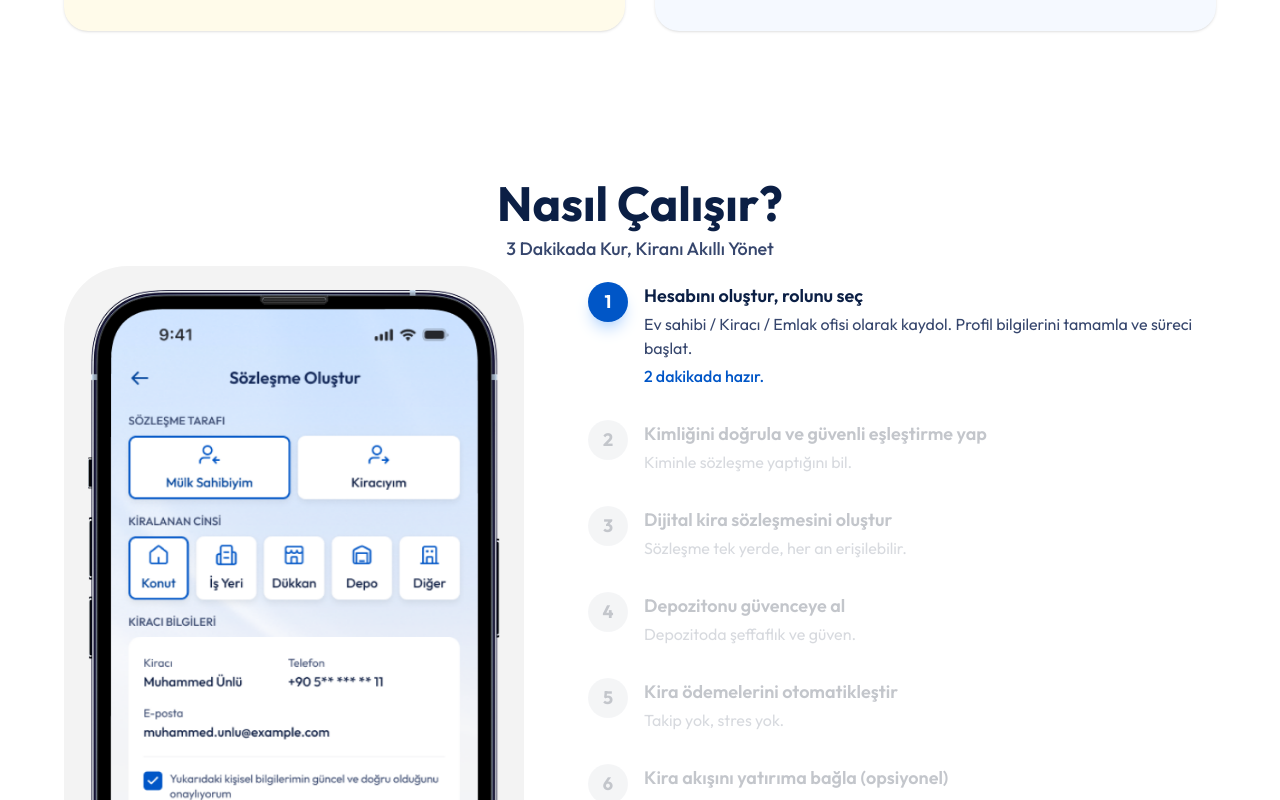
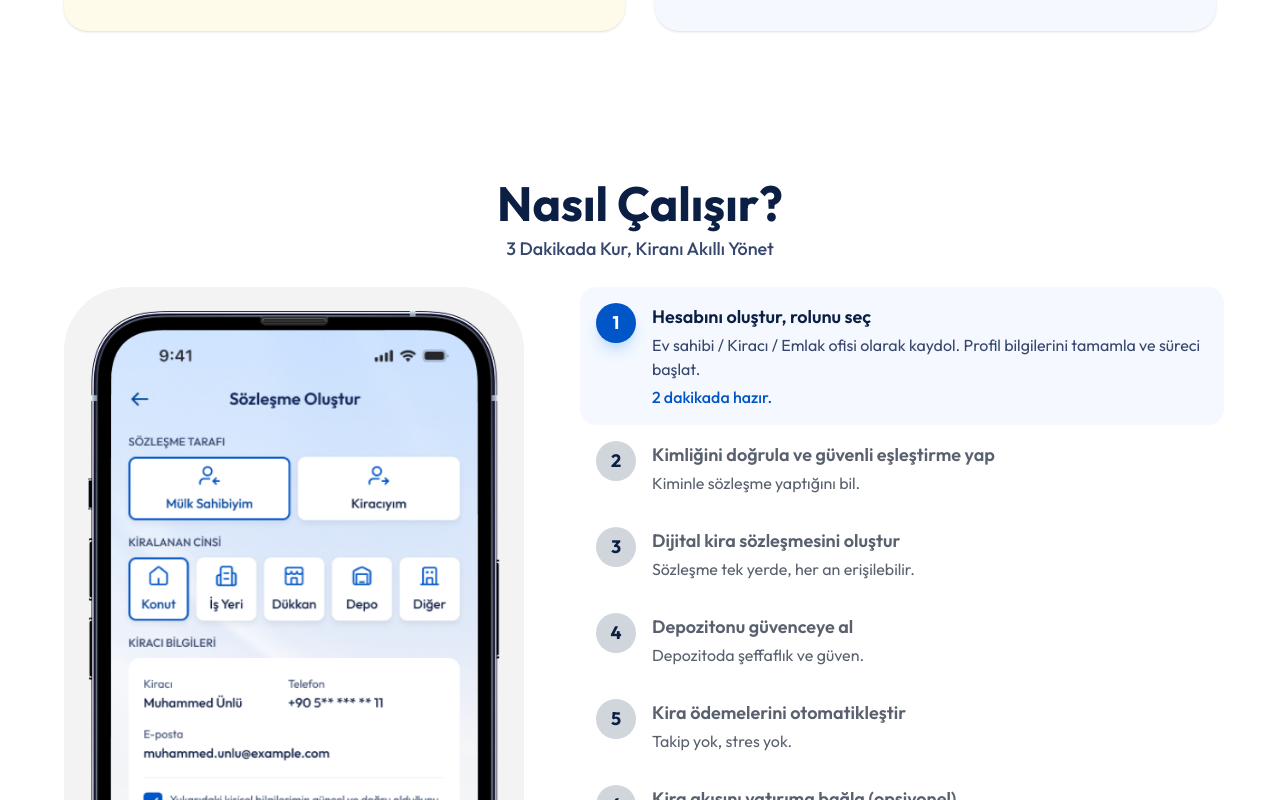
Before and after one commit to Muhammedreyz/kiram-web-static, a React (Vite) app: page / in a window 1280 px wide. Shown: the part 2340-3140 px from the top of the page. Built offline with nearby package versions, Linux system fonts and the light colour scheme.

Commit message:
Updated UserTypeInfoSection.tsx

```diff
--- a/src/screens/KiramLp/sections/CallToActionSection/CallToActionSection.tsx
+++ b/src/screens/KiramLp/sections/CallToActionSection/CallToActionSection.tsx
@@ -54,7 +54,7 @@ export const CallToActionSection = (): JSX.Element => {
       >
         {features.map((feature, index) => (
           <div key={index} className="flex items-center gap-2">
-            <CheckIcon className="w-4 h-4 sm:w-5 sm:h-5 text-[#98acc3]" />
+            <CheckIcon className="w-4 h-4 sm:w-5 sm:h-5 text-[#22c55e]" />
             <span className="[font-family:'Kumbh_Sans',Helvetica] font-normal text-[#98acc3] text-xs sm:text-[13px] text-center tracking-[0] leading-[16px] whitespace-nowrap">
               {feature.text}
             </span>
--- a/src/screens/KiramLp/sections/FAQSection/FAQSection.tsx
+++ b/src/screens/KiramLp/sections/FAQSection/FAQSection.tsx
@@ -45,7 +45,7 @@ export const FAQSection = (): JSX.Element => {
         isInView ? "opacity-100 translate-y-0" : "opacity-0 translate-y-8"
       }`}
     >
-      <div className="w-full max-w-[1440px] mx-auto flex flex-col items-center gap-8 sm:gap-12">
+      <div className="w-full max-w-[960px] mx-auto flex flex-col items-center gap-8 sm:gap-12">
       <h2 className="[font-family:'Outfit',Helvetica] font-bold text-[#0b1f45] text-3xl sm:text-4xl lg:text-5xl text-center tracking-[0] leading-[1.25]">
         Sık Sorulan Sorular
       </h2>
--- a/src/screens/KiramLp/sections/FooterSection/FooterSection.tsx
+++ b/src/screens/KiramLp/sections/FooterSection/FooterSection.tsx
@@ -1,6 +1,12 @@
-import { Facebook, Twitter, Instagram, Linkedin } from "lucide-react";
+import { Facebook, Instagram, Linkedin } from "lucide-react";
 import kiramWhite from "../../../../img/kiram-white.svg";
 import patternBg from "../../../../img/Frame_4205927.png";
+
+const XIcon = ({ className }: { className?: string }) => (
+  <svg viewBox="0 0 300 271" fill="currentColor" className={className}>
+    <path d="m236 0h46l-101 115 118 156h-92.6l-72.5-94.8-83 94.8h-46l107-123-113-148h94.9l65.5 86.6zm-16.1 244h25.5l-165-218h-27.4z" />
+  </svg>
+);
 
 export const FooterSection = (): JSX.Element => {
   return (
@@ -32,8 +38,8 @@ export const FooterSection = (): JSX.Element => {
             <a href="#" aria-label="Facebook" rel="noopener noreferrer" className="w-10 h-10 rounded-full bg-white/10 hover:bg-white/20 flex items-center justify-center transition-colors">
               <Facebook className="w-5 h-5 text-white" />
             </a>
-            <a href="#" aria-label="Twitter" rel="noopener noreferrer" className="w-10 h-10 rounded-full bg-white/10 hover:bg-white/20 flex items-center justify-center transition-colors">
-              <Twitter className="w-5 h-5 text-white" />
+            <a href="#" aria-label="X" rel="noopener noreferrer" className="w-10 h-10 rounded-full bg-white/10 hover:bg-white/20 flex items-center justify-center transition-colors">
+              <XIcon className="w-4 h-4 text-white" />
             </a>
             <a href="#" aria-label="Instagram" rel="noopener noreferrer" className="w-10 h-10 rounded-full bg-white/10 hover:bg-white/20 flex items-center justify-center transition-colors">
               <Instagram className="w-5 h-5 text-white" />
--- a/src/screens/KiramLp/sections/UserTypeInfoSection/UserTypeInfoSection.tsx
+++ b/src/screens/KiramLp/sections/UserTypeInfoSection/UserTypeInfoSection.tsx
@@ -1,4 +1,4 @@
-import { useRef, useState, useEffect, useCallback, useMemo } from "react";
+import { useRef, useState, useCallback } from "react";
 import nasilCalisir1 from "../../../../img/nasil-calisir-1.png";
 
 const steps = [
@@ -49,15 +49,12 @@ const steps = [
 ];
 
 export const UserTypeInfoSection = (): JSX.Element => {
-  const sectionRef = useRef<HTMLDivElement>(null);
   const stepsListRef = useRef<HTMLDivElement>(null);
   const stepRefs = useRef<(HTMLButtonElement | null)[]>([]);
   const [activeStep, setActiveStep] = useState(0);
   const [prevStep, setPrevStep] = useState(0);
-  const [userClicked, setUserClicked] = useState(false);
-  const clickTimeoutRef = useRef<ReturnType<typeof setTimeout> | null>(null);
 
-  const direction = useMemo(() => (activeStep >= prevStep ? 1 : -1), [activeStep, prevStep]);
+  const direction = activeStep >= prevStep ? 1 : -1;
 
   const scrollActiveIntoView = useCallback((index: number) => {
     const el = stepRefs.current[index];
@@ -78,65 +75,15 @@ export const UserTypeInfoSection = (): JSX.Element => {
       setPrevStep(prev);
       return index;
     });
-    setUserClicked(true);
     scrollActiveIntoView(index);
-
-    if (clickTimeoutRef.current) clearTimeout(clickTimeoutRef.current);
-    clickTimeoutRef.current = setTimeout(() => {
-      setUserClicked(false);
-    }, 2000);
   }, [scrollActiveIntoView]);
-
-  const handleScroll = useCallback(() => {
-    if (userClicked) return;
-
-    const section = sectionRef.current;
-    if (!section) return;
-
-    const rect = section.getBoundingClientRect();
-    const sectionHeight = section.offsetHeight;
-    const viewportHeight = window.innerHeight;
-    const scrolled = -rect.top;
-    const scrollableDistance = sectionHeight - viewportHeight;
-
-    if (scrolled < 0 || scrollableDistance <= 0) {
-      setActiveStep(0);
-      return;
-    }
-
-    const progress = Math.min(1, Math.max(0, scrolled / scrollableDistance));
-    const newStep = Math.min(steps.length - 1, Math.floor(progress * steps.length));
-
-    setActiveStep((prev) => {
-      if (prev !== newStep) {
-        setPrevStep(prev);
-        requestAnimationFrame(() => scrollActiveIntoView(newStep));
-      }
-      return newStep;
-    });
-  }, [userClicked, scrollActiveIntoView]);
-
-  useEffect(() => {
-    window.addEventListener("scroll", handleScroll, { passive: true });
-    handleScroll();
-    return () => window.removeEventListener("scroll", handleScroll);
-  }, [handleScroll]);
-
-  useEffect(() => {
-    return () => {
-      if (clickTimeoutRef.current) clearTimeout(clickTimeoutRef.current);
-    };
-  }, []);
 
   return (
     <section
-      ref={sectionRef}
       id="nasil-calisir"
-      style={{ height: `${steps.length * 100}vh` }}
-      className="relative w-full"
+      className="relative w-full bg-white"
       aria-label="Nasıl çalışır adımları"
     >
-      <div className="sticky top-0 h-screen w-full flex flex-col bg-white">
       <div className="flex flex-col items-center gap-2 w-full pt-8 sm:pt-12 pb-4 sm:pb-6 px-5">
         <h2 className="[font-family:'Outfit',Helvetica] font-bold text-[#0b1f45] text-3xl sm:text-4xl lg:text-5xl text-center leading-[1.25]">
           Nasıl Çalışır?
@@ -146,7 +93,7 @@ export const UserTypeInfoSection = (): JSX.Element => {
         </p>
       </div>
 
-        <div className="flex-1 min-h-0 flex flex-col lg:flex-row items-center lg:items-stretch max-w-[1440px] w-full mx-auto px-5 sm:px-8 lg:px-16 gap-6 lg:gap-16 pb-6 sm:pb-8">
+      <div className="flex flex-col lg:flex-row items-center lg:items-stretch max-w-[1440px] w-full mx-auto px-5 sm:px-8 lg:px-16 gap-6 lg:gap-16 pb-12 sm:pb-16">
         <div className="flex-shrink-0 flex items-center justify-center lg:w-[420px] xl:w-[460px]">
           <div className="relative w-[220px] sm:w-[280px] lg:w-full bg-[#F3F3F3] rounded-[40px] sm:rounded-[48px] lg:rounded-[64px] p-3 sm:p-4 lg:p-6 flex items-center justify-center overflow-hidden">
             {steps.map((step, index) => {
@@ -195,22 +142,24 @@ export const UserTypeInfoSection = (): JSX.Element => {
           ref={stepsListRef}
           className="flex-1 flex flex-col justify-start lg:justify-center gap-0 overflow-y-auto lg:overflow-visible min-h-0 scroll-smooth"
         >
-            {steps.map((step, index) => (
+          {steps.map((step, index) => {
+            const isActive = index === activeStep;
+            return (
               <button
                 key={step.number}
                 ref={(el) => { stepRefs.current[index] = el; }}
                 type="button"
                 onClick={() => handleStepClick(index)}
-                className={`text-left py-2.5 sm:py-3 lg:py-4 transition-all duration-500 cursor-pointer rounded-xl px-2 -mx-2 hover:bg-gray-50 flex-shrink-0 ${
-                  index === activeStep ? "opacity-100" : "opacity-40 hover:opacity-60"
+                className={`text-left py-2.5 sm:py-3 lg:py-4 transition-all duration-500 cursor-pointer px-3 sm:px-4 -mx-2 flex-shrink-0 rounded-[16px] ${
+                  isActive ? "bg-[#F5F9FF]" : "bg-transparent hover:bg-gray-50"
                 }`}
               >
                 <div className="flex items-start gap-3 sm:gap-4">
                   <div
                     className={`flex-shrink-0 w-8 h-8 sm:w-9 sm:h-9 lg:w-10 lg:h-10 rounded-full flex items-center justify-center font-bold text-sm sm:text-base lg:text-lg transition-all duration-500 [font-family:'Outfit',Helvetica] ${
-                      index === activeStep
+                      isActive
                         ? "bg-[#0056c7] text-white shadow-lg shadow-blue-200"
-                        : "bg-gray-200 text-gray-500"
+                        : "bg-[#D1D5DC] text-[#0B1F45]"
                     }`}
                   >
                     {step.number}
@@ -219,16 +168,16 @@ export const UserTypeInfoSection = (): JSX.Element => {
                   <div className="flex-1 min-w-0">
                     <h3
                       className={`[font-family:'Outfit',Helvetica] font-semibold text-sm sm:text-base lg:text-lg leading-[1.3] mb-0.5 transition-colors duration-500 ${
-                        index === activeStep ? "text-[#0b1f45]" : "text-gray-500"
+                        isActive ? "text-[#0b1f45]" : "text-[#59606E]"
                       }`}
                     >
                       {step.title}
                     </h3>
                     <p
                       className={`[font-family:'Outfit',Helvetica] font-normal text-xs sm:text-sm lg:text-base leading-[1.5] transition-all duration-500 ${
-                        index === activeStep
+                        isActive
                           ? "text-[#36466d] max-h-20 opacity-100 mt-0.5"
-                          : "text-gray-400 max-h-0 lg:max-h-20 opacity-0 lg:opacity-100 overflow-hidden"
+                          : "text-[#59606E] max-h-0 lg:max-h-20 opacity-0 lg:opacity-100 overflow-hidden"
                       }`}
                     >
                       {step.description}
@@ -236,7 +185,7 @@ export const UserTypeInfoSection = (): JSX.Element => {
                     {step.highlight && (
                       <p
                         className={`[font-family:'Outfit',Helvetica] font-medium text-[#0056c7] text-xs sm:text-sm lg:text-base leading-[22px] transition-all duration-500 ${
-                          index === activeStep
+                          isActive
                             ? "opacity-100 max-h-10 mt-1"
                             : "opacity-0 max-h-0 overflow-hidden"
                         }`}
@@ -247,8 +196,8 @@ export const UserTypeInfoSection = (): JSX.Element => {
                   </div>
                 </div>
               </button>
-            ))}
-          </div>
+            );
+          })}
         </div>
       </div>
     </section>
```
Lines whose indentation alone changed are shown as unchanged.
